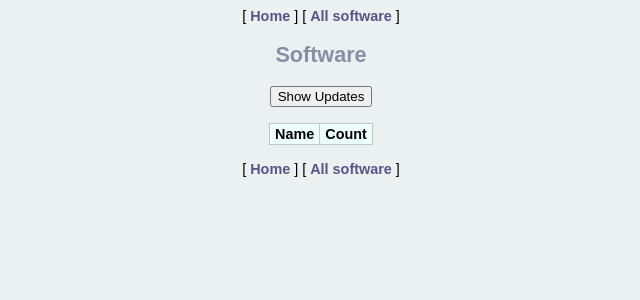
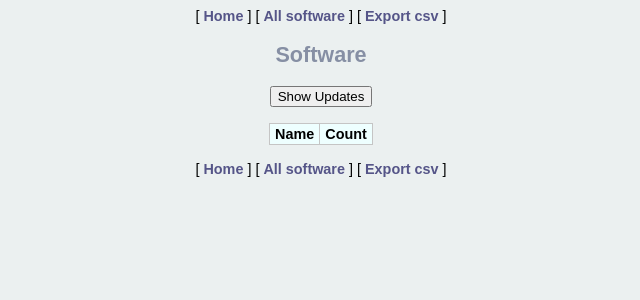
Before and after one commit to ujin77/inventory, a Flask app: page /all_software in a window 1280 px wide. Shown: the top 300 px of the page, without its empty margins (319-959 px from the left). Run offline with Flask 2, Linux system fonts and the light colour scheme; tables that the repository leaves empty hold one stand-in row (values such as "Sample post").

Commit message:
Export csv

```diff
--- a/invent_app/__init__.py
+++ b/invent_app/__init__.py
@@ -5,11 +5,14 @@
 from flask import Flask
 from flask_sqlalchemy import SQLAlchemy
 from config import Configuration
+import flask_excel as excel
 
 
 app = Flask(__name__)
 app.config.from_object(Configuration)
 db = SQLAlchemy(app)
+excel.init_excel(app)
+
 
 from invent_app.views import rest, routes
 from invent_app.models import Host, Soft
--- a/invent_app/templates/menu.html
+++ b/invent_app/templates/menu.html
@@ -1 +1 @@
-<div>[ <a href="/">Home</a> ]&nbsp;[ <a href="{{url_for('all_software')}}">All software</a> ]</div>
+<div>[ <a href="/">Home</a> ]&nbsp;[ <a href="{{url_for('all_software')}}">All software</a> ] [ <a href="{{url_for('export_csv')}}">Export csv</a> ]</div>
--- a/invent_app/views/routes.py
+++ b/invent_app/views/routes.py
@@ -1,7 +1,7 @@
 #!/usr/bin/python
 # -*- coding: utf-8
 #
-from invent_app import app, db
+from invent_app import app, db, excel
 from invent_app.models import Host, Soft
 from flask import render_template
 from sqlalchemy import func
@@ -34,3 +34,10 @@ def software(s_name):
 def host(h_name):
     data = Soft.query.filter_by(Hostname=h_name).order_by(Soft.Name)
     return render_template('host.html', title=h_name, data=data)
+
+
+@app.route('/inventory.csv', methods=['GET'])
+def export_csv():
+    data = db.session.query(Soft.Hostname, Soft.Name, Soft.Version, Soft.Vendor).order_by(Soft.Hostname, Soft.Name).all()
+    column_names = ['Hostname', 'Name', 'Version', 'Vendor']
+    return excel.make_response_from_query_sets(data, column_names, "csv")
```
